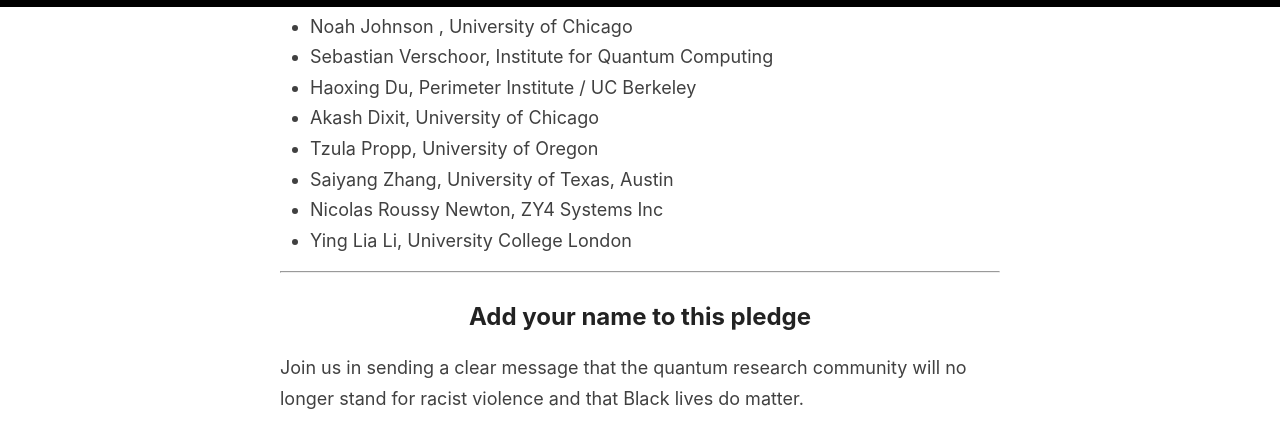
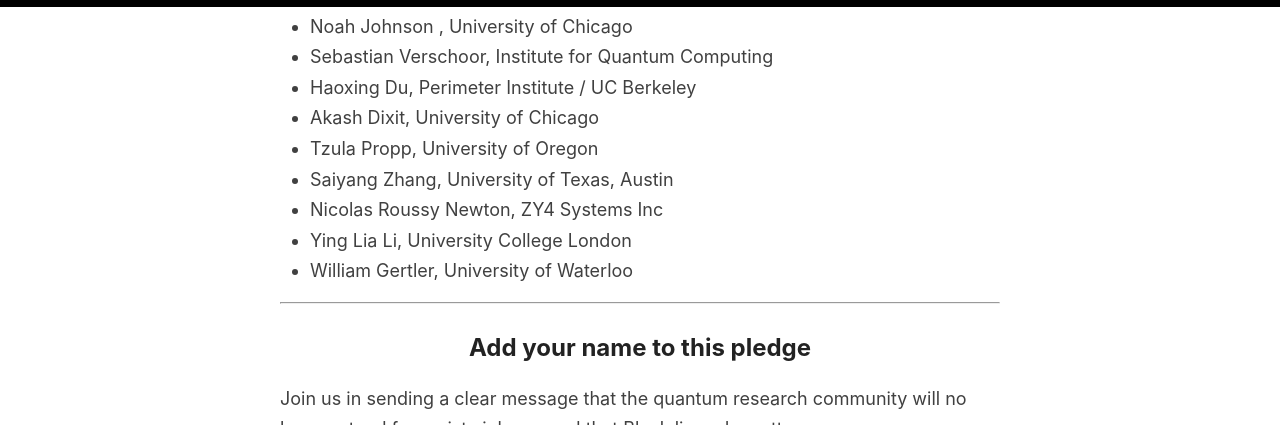
Before and after one commit to quantumforblacklives/quantumforblacklives.github.io, a Jekyll site: the page built from index.html, in a window 1280 px wide and 900 px high, scrolled down 4042 px, cut to the strip 0-425 px from the top of the window. Built offline with Jekyll 4.4.1, drawn with Linux system fonts in a browser that asks for light colours; the list of posts is cut into pages by our own code.

Commit message:
Add signature from William Gertler.

```diff
--- a/_includes/signatories.md
+++ b/_includes/signatories.md
@@ -34,3 +34,4 @@
 - Saiyang Zhang, University of Texas,  Austin
 - Nicolas Roussy Newton, ZY4 Systems Inc
 - Ying Lia Li, University College London
+- William Gertler, University of Waterloo
```
